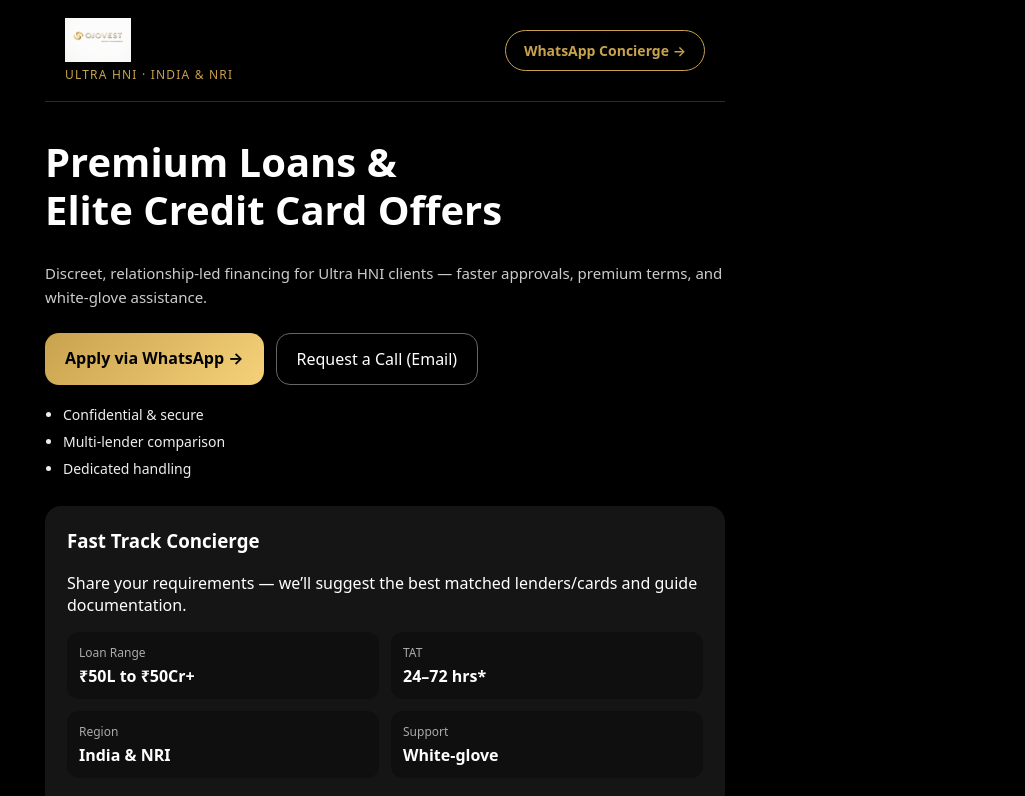
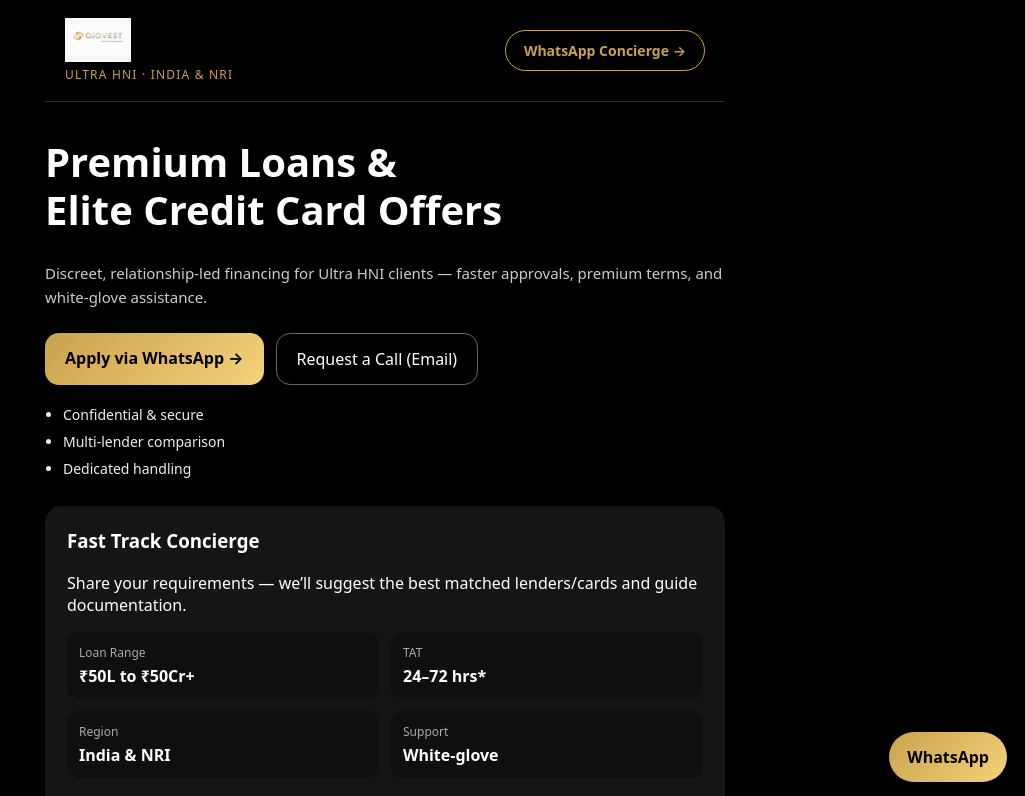
Before and after one commit to ojovest/ojovest, a Next.js app: page / in a window 1280 px wide. Shown: the top 796 px of the page, without its empty margins (255-1280 px from the left). Built offline with nearby package versions, Linux system fonts and the light colour scheme.

Commit message:
Update globals.css

```diff
--- a/app/globals.css
+++ b/app/globals.css
@@ -240,3 +240,25 @@ body {
   font-size: 11px;
   color: #888;
 }
+/* Floating WhatsApp Button */
+.floatingWhatsapp {
+  position: fixed;
+  right: 18px;
+  bottom: 18px;
+  z-index: 9999;
+
+  padding: 14px 18px;
+  border-radius: 999px;
+
+  background: linear-gradient(135deg, #c9a24d, #f5d27a);
+  color: #000;
+  font-weight: 800;
+  text-decoration: none;
+
+  box-shadow: 0 10px 25px rgba(0,0,0,0.35);
+}
+
+.floatingWhatsapp:hover {
+  opacity: 0.95;
+  transform: translateY(-1px);
+}
```
